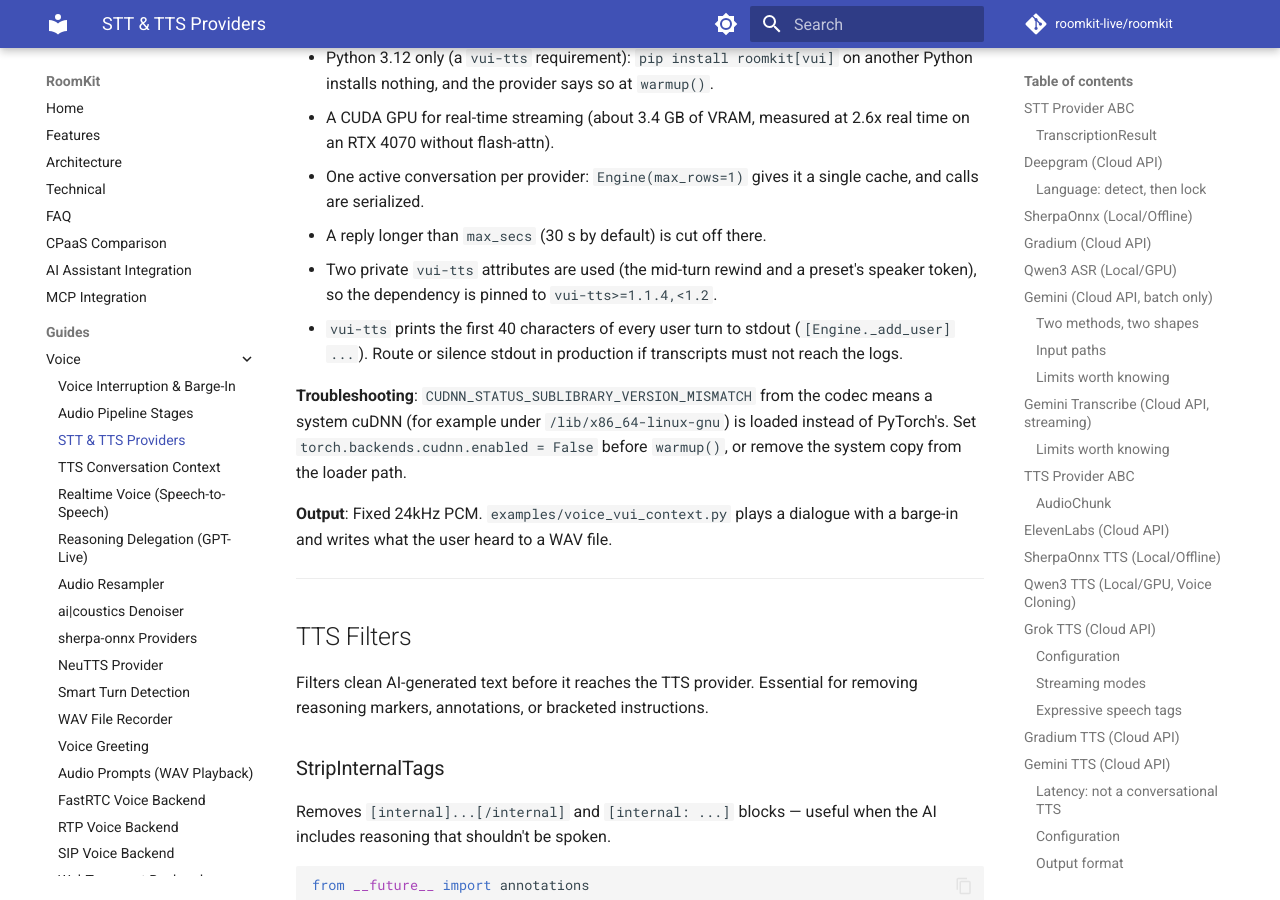
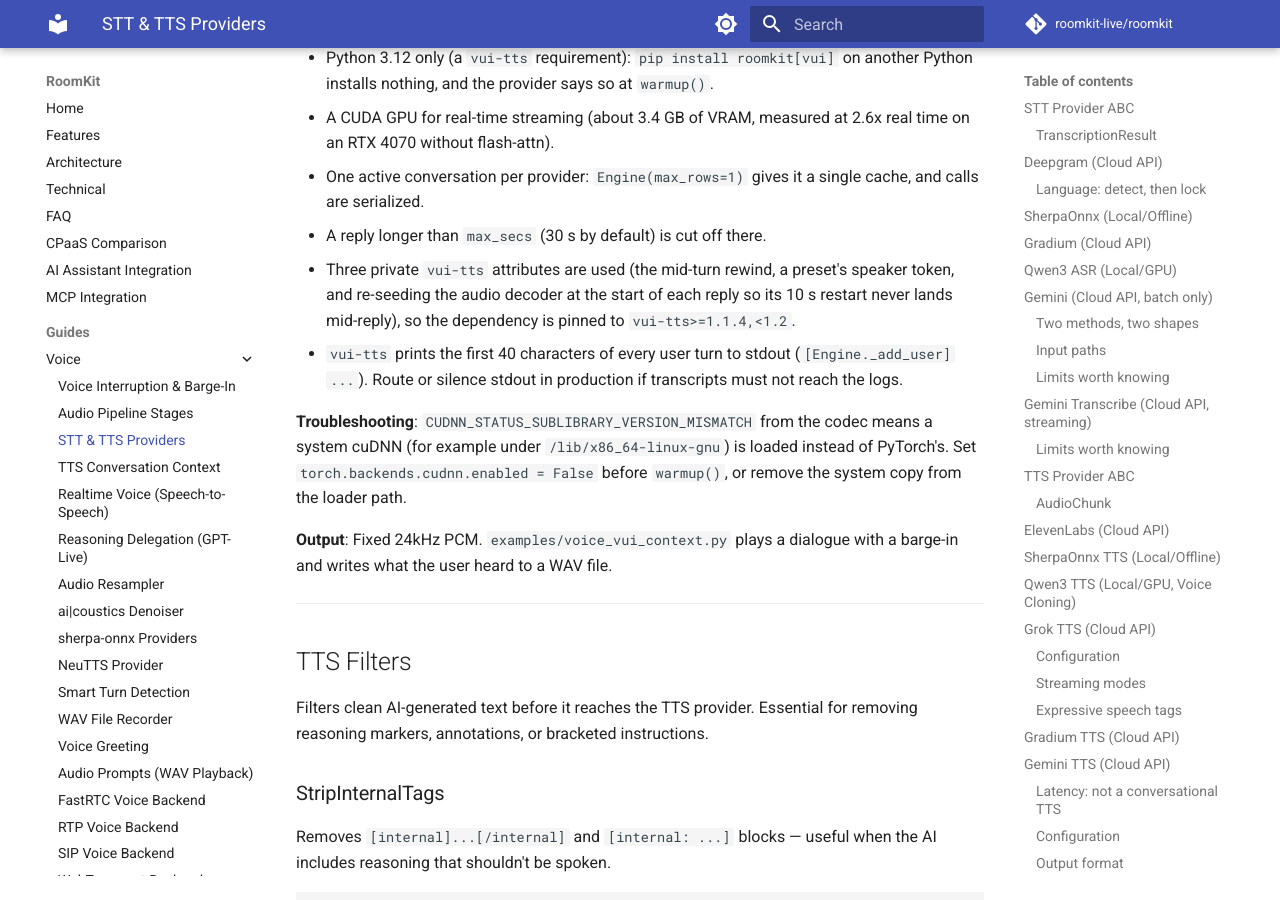
Before and after one commit to roomkit-live/roomkit-docs, an MkDocs documentation site: the page built from docs/guides/stt-tts-providers.md, in a window 1280 px wide and 900 px high, scrolled down 22261 px. Built offline with MkDocs 1.6.1 and Material for MkDocs 9.7.7, drawn with Linux system fonts in a browser that asks for light colours; comment, search, counter and statistics services are not loaded.

Commit message:
docs(voice): Vui re-seeds its audio decoder at each reply (RMK-199)

```diff
--- a/docs/guides/stt-tts-providers.md
+++ b/docs/guides/stt-tts-providers.md
@@ -953,8 +953,10 @@ What the provider does with the context:
 - One active conversation per provider: `Engine(max_rows=1)` gives it a single
   cache, and calls are serialized.
 - A reply longer than `max_secs` (30 s by default) is cut off there.
-- Two private `vui-tts` attributes are used (the mid-turn rewind and a preset's
-  speaker token), so the dependency is pinned to `vui-tts>=1.1.4,<1.2`.
+- Three private `vui-tts` attributes are used (the mid-turn rewind, a preset's
+  speaker token, and re-seeding the audio decoder at the start of each reply
+  so its 10 s restart never lands mid-reply), so the dependency is pinned to
+  `vui-tts>=1.1.4,<1.2`.
 - `vui-tts` prints the first 40 characters of every user turn to stdout
   (`[Engine._add_user] ...`). Route or silence stdout in production if
   transcripts must not reach the logs.
```
